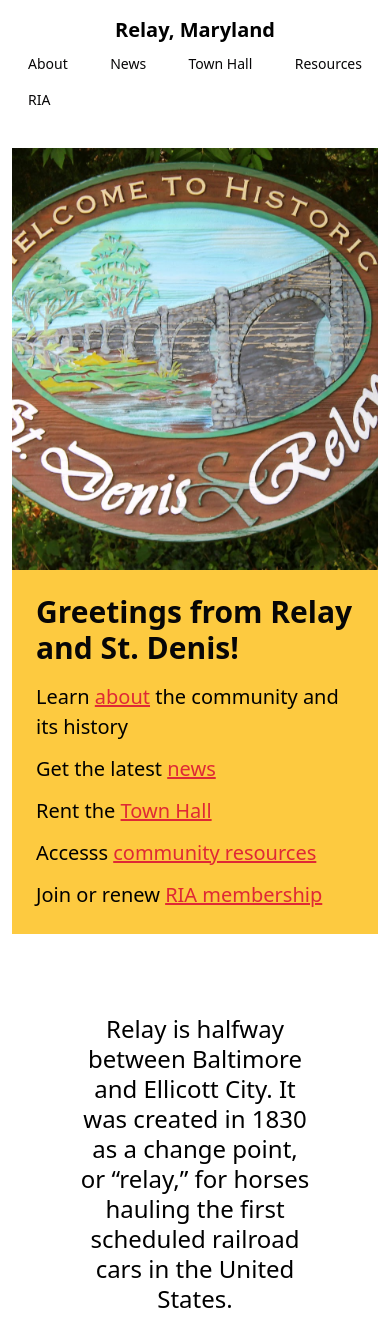
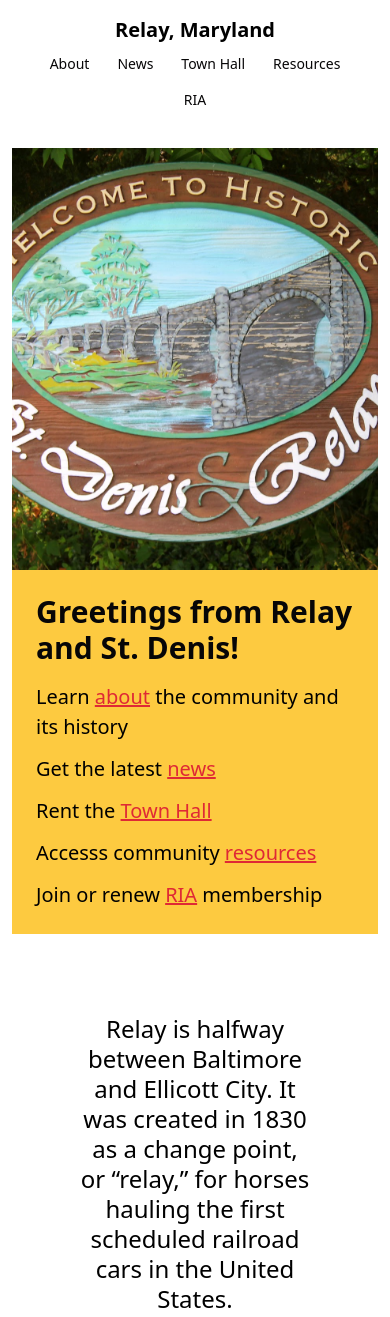
Before and after one commit to Relay-Maryland/relaymaryland.com, an Astro site: page / in a window 390 px wide. Shown: the top 1317 px of the page. Built offline with nearby package versions, Linux system fonts and the light colour scheme; Astro itself is replaced by a stand-in of ours.

Commit message:
Update hero text and nav mobile style

```diff
--- a/content/hero.md
+++ b/content/hero.md
@@ -1,5 +1,5 @@
 1. Learn [about](/about) the community and its history
 2. Get the latest [news](/news)
 3. Rent the [Town Hall](/hall)
-4. Accesss [community resources](/resources)
-5. Join or renew [RIA membership](/ria)
+4. Accesss community [resources](/resources)
+5. Join or renew [RIA](/ria) membership
--- a/src/components/Nav.astro
+++ b/src/components/Nav.astro
@@ -15,7 +15,7 @@ const nonHomeRoutes = routes.filter((route) => !Object.hasOwn(route, '/'));
 
   div {
     @apply mx-auto sm:mx-0;
-    @apply flex justify-between items-center flex-wrap gap-1;
+    @apply flex justify-center items-center flex-wrap gap-1;
   }
 </style>
 
```
